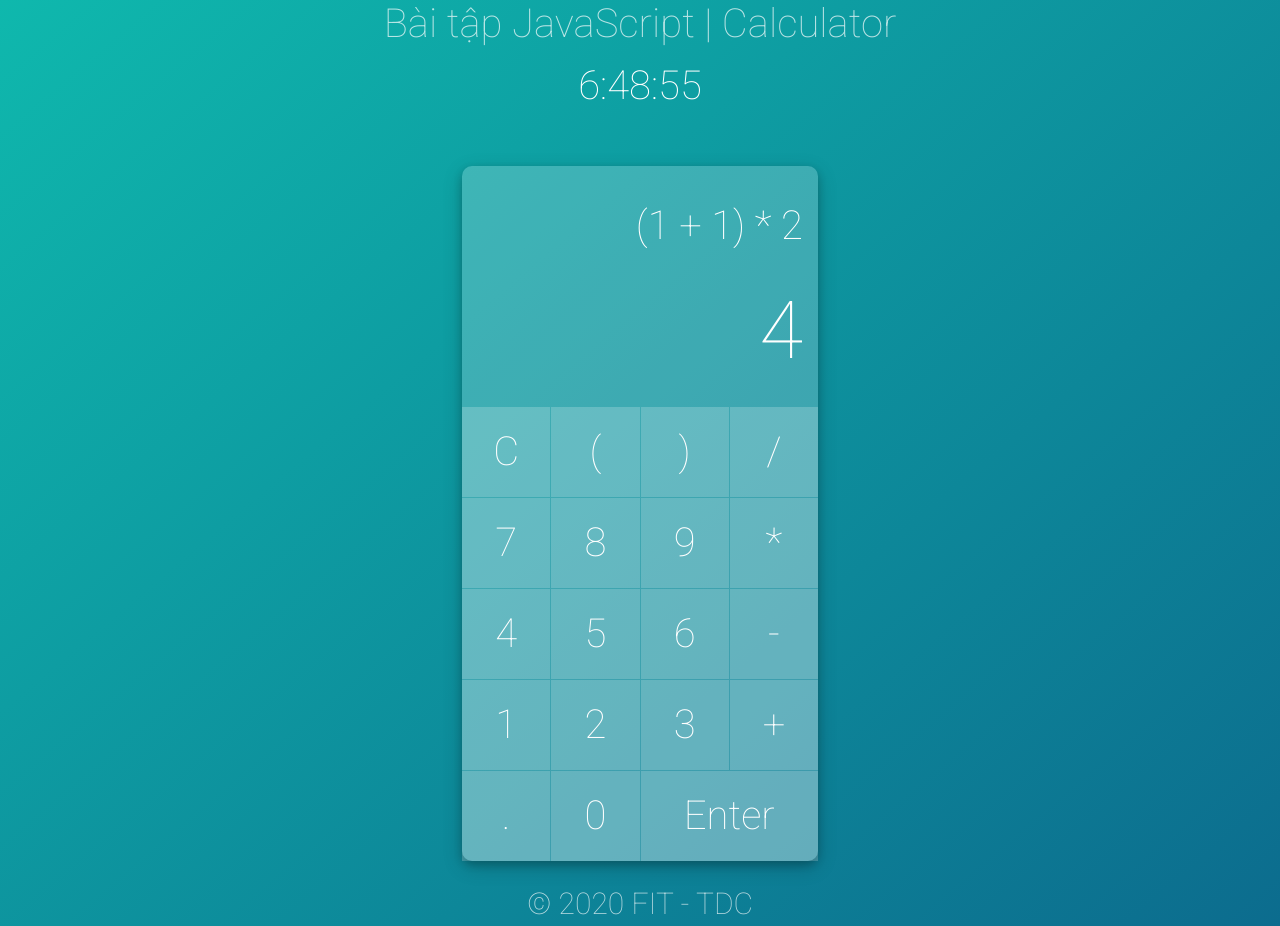
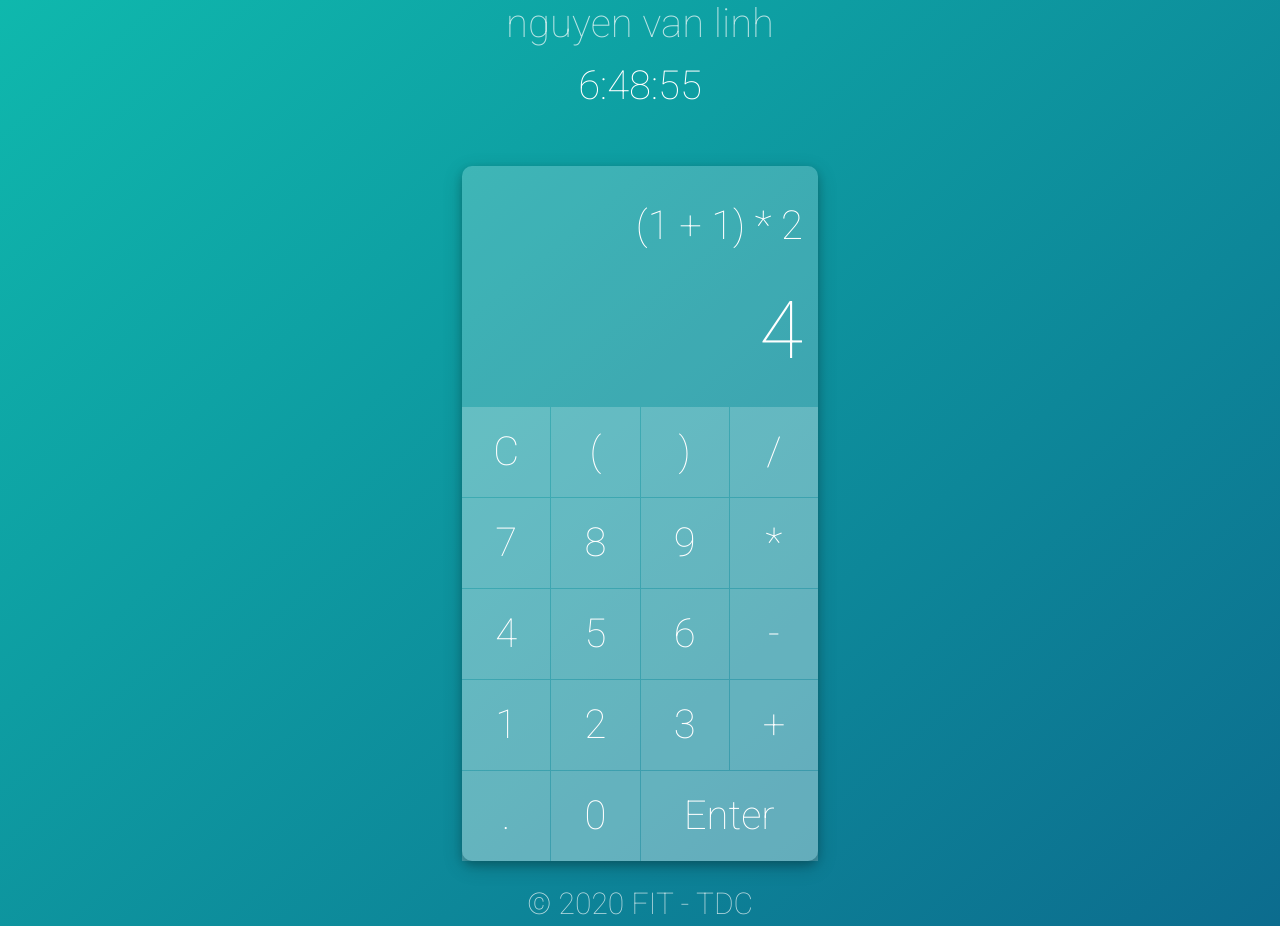
Before and after one commit to dothanhdat-bot/nhomdatlinh, a plain HTML site: page bai1/index.html in a window 1280 px wide. Drawn offline with nearby package versions, Linux system fonts and the light colour scheme.

Commit message:
Update index.html

```diff
--- a/bai1/index.html
+++ b/bai1/index.html
@@ -3,13 +3,14 @@
 <head>
 	<meta charset="UTF-8">
 	<title>Calculator</title>
+
 	<link href="https://fonts.googleapis.com/css?family=Roboto:100" rel="stylesheet">
 	<link href="https://cdn.jsdelivr.net/npm/bootstrap@5.0.0-beta3/dist/css/bootstrap.min.css" rel="stylesheet" integrity="sha384-eOJMYsd53ii+scO/bJGFsiCZc+5NDVN2yr8+0RDqr0Ql0h+rP48ckxlpbzKgwra6" crossorigin="anonymous">
 	<link rel="stylesheet" type="text/css" href="public/css/styles.css">
 </head>
 <body>
 	<header>
-		<h1>Bài tập JavaScript | Calculator</h1>
+		<h1>nguyen van linh</h1>
 	</header>
 	<div class="container">
 		<div class="row justify-content-center">
```
